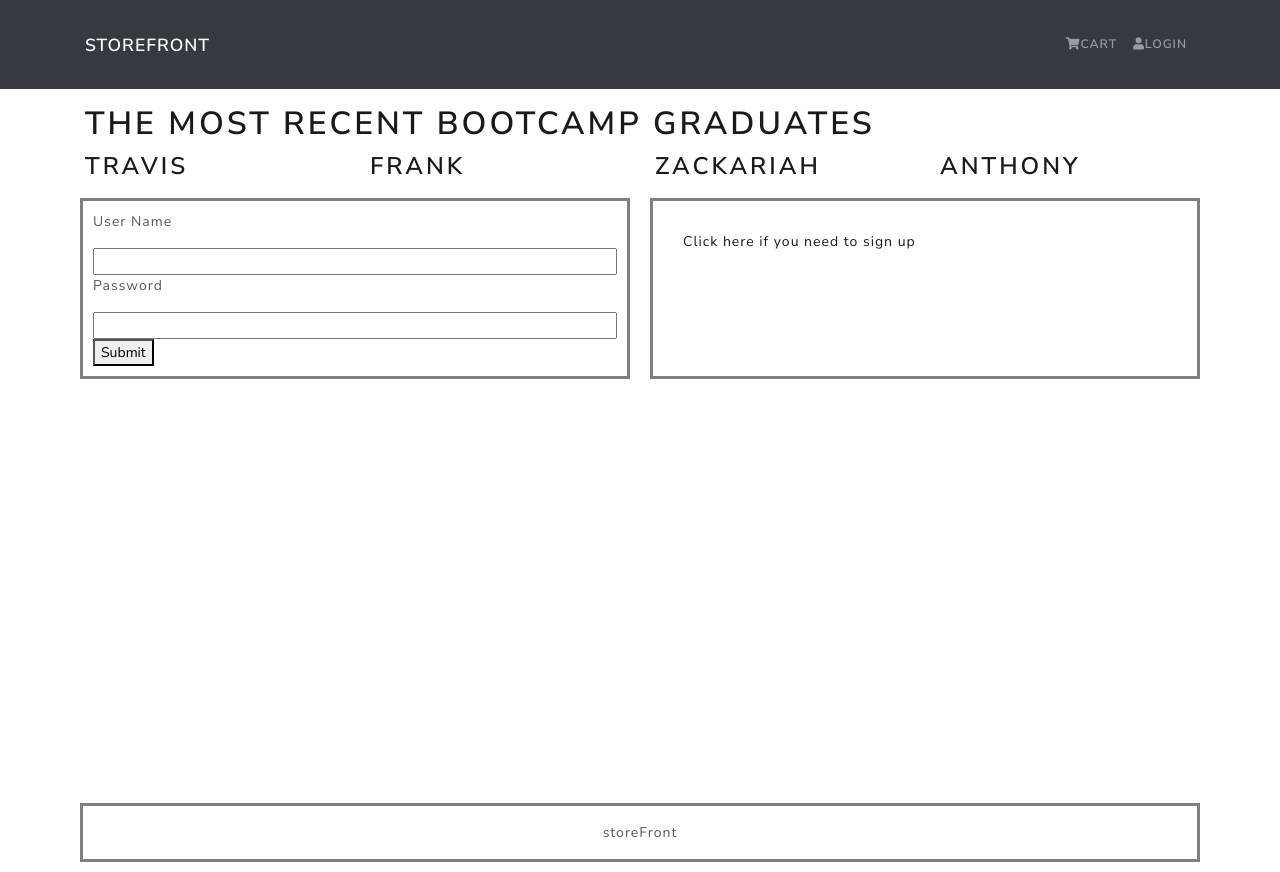
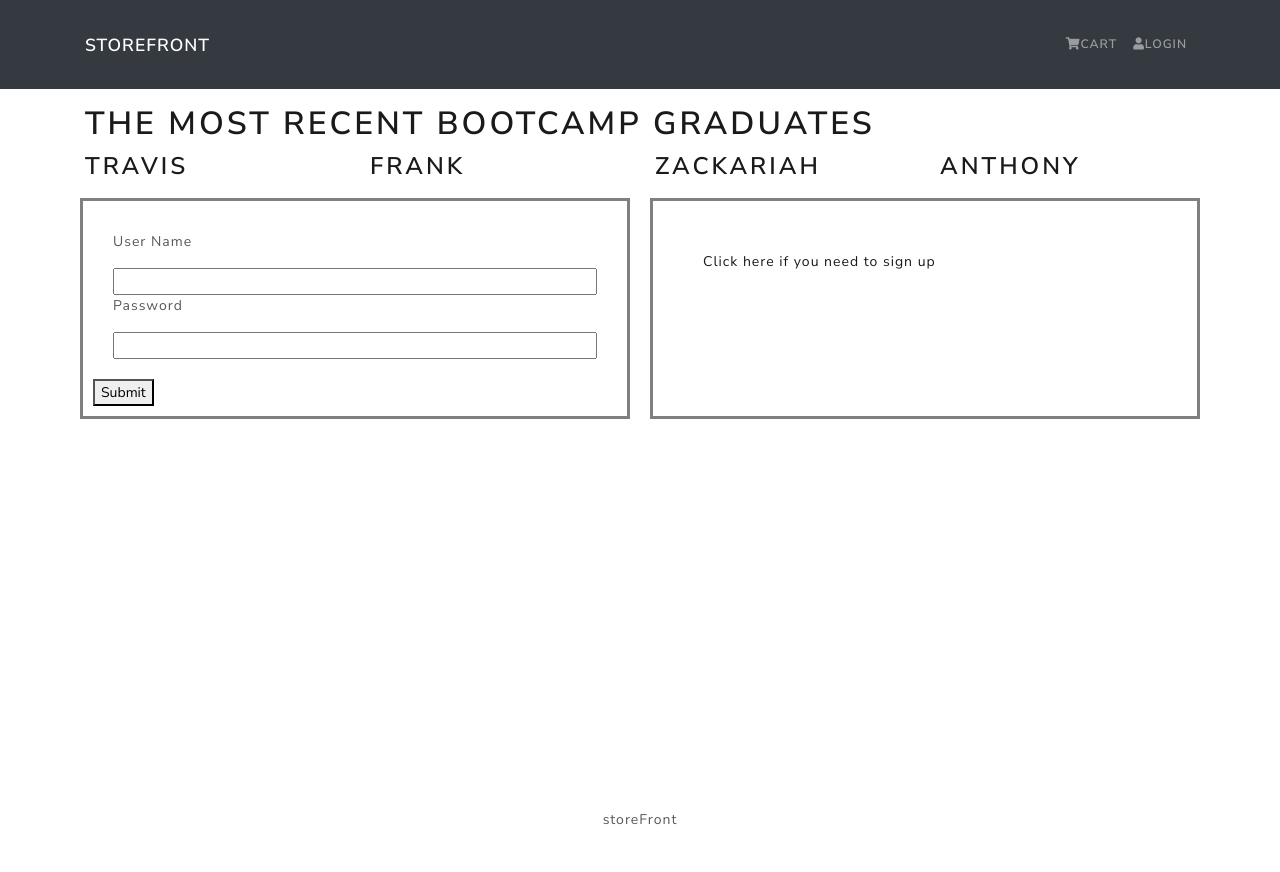
Before and after one commit to 14Anthony/StudentStore, a React (Create React App) app in the folder shopside/: page / in a window 1280 px wide. After the commit the page ends 846 px from the top, so only its background shows below. Built offline with nearby package versions, Linux system fonts and the light colour scheme.

Commit message:
fixed style

```diff
--- a/shopside/src/components/login.js
+++ b/shopside/src/components/login.js
@@ -9,8 +9,8 @@ function Login() {
     </div>
      <div className = 'container'>
       <div className = 'row'>
-        <div className = 'col'>
-          <div className = 'card'>
+        <div className = 'col login'>
+          <div className = 'card login'>
           <p>User Name</p>
           <input></input>
           <p> Password</p>
@@ -18,8 +18,8 @@ function Login() {
           </div>
           <button className = "submit">Submit</button>
         </div>
-        <div className = 'col'>
-          <div className = 'card'>
+        <div className = 'col login'>
+          <div className = 'card login'>
             <div className = 'card-body'>
               <div className = 'card-title'>
 
--- a/shopside/src/components/style/login.css
+++ b/shopside/src/components/style/login.css
@@ -1,4 +1,4 @@
-.col{
+.login{
     border-style: solid;
     border-color: gray;
     margin: 10px;
```
